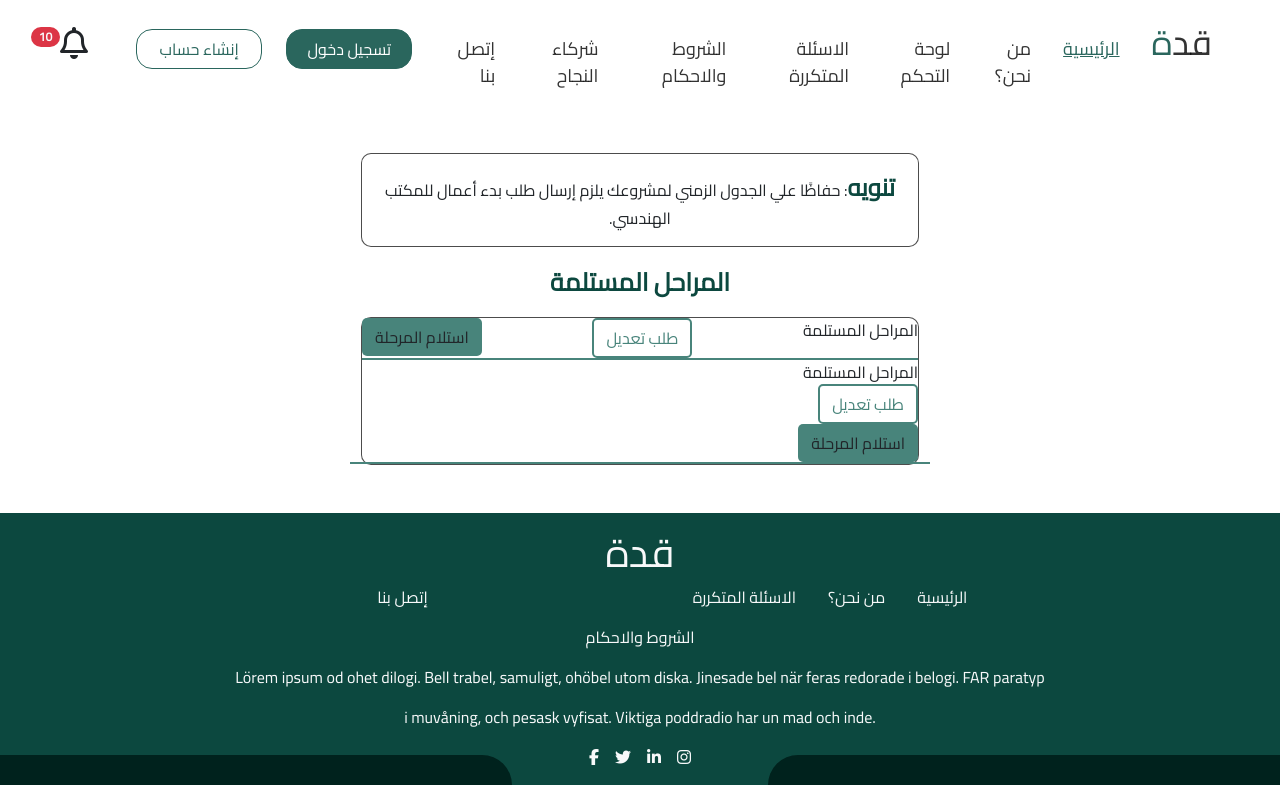
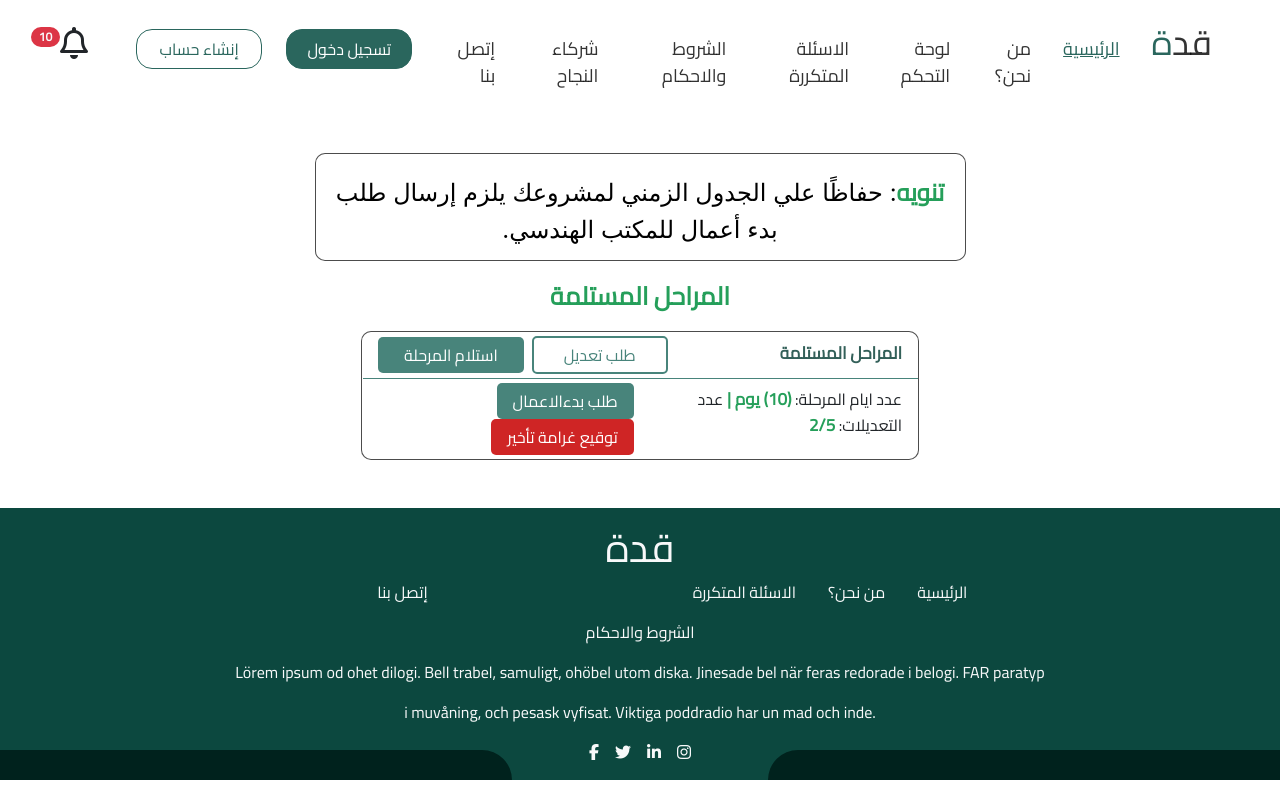
Before and after one commit to norhan-khaled99/Qada-Vue, a Vue app: page /member/projectPhases in a window 1280 px wide. Built offline with nearby package versions, Linux system fonts and the light colour scheme.

Commit message:
finish projects phases ❤

```diff
--- a/src/modules/members/pages/Tabs/projectPhases.vue
+++ b/src/modules/members/pages/Tabs/projectPhases.vue
@@ -1,7 +1,7 @@
 <template>
   <div class="container">
     <div class="my-5">
-    <div class="card col-md-6 col-sm-12 text-center">
+    <div class="card col-md-7 col-sm-12 text-center">
         <div class="card-body">
              <span class="card-content">تنويه</span>: حفاظًا علي الجدول الزمني لمشروعك يلزم إرسال طلب بدء أعمال للمكتب الهندسي.
         </div>
@@ -12,17 +12,26 @@
     </div>
 
     <div class="card col-md-6 col-sm-12">
-      <div class="d-flex  justify-content-between  seperator ">
-        <span>المراحل المستلمة</span>
-        <span><button class="btn first-stage">طلب تعديل</button></span>
-        <span><button class="btn recieve-stage">استلام المرحلة</button></span>
+      <div class="d-flex justify-content-between align-items-baseline ms-3 me-3 my-1">
+          <div class="card-title text-right">المراحل المستلمة</div>
+          <div class="">
+              <button class="btn first-stage">طلب تعديل</button>
+              <button class="btn recieve-stage">استلام المرحلة</button>
+          </div>
       </div>
-      <div class="row d-flex justify-content-between align-items-center  seperator">
-        <span>المراحل المستلمة</span>
-        <span><button class="btn first-stage">طلب تعديل</button></span>
-        <span><button class="btn recieve-stage">استلام المرحلة</button></span>
-      </div>
+      <div class="seperator"></div>
+      <div class="d-flex justify-content-between align-items-baseline ms-3 me-3 my-1">
+        <div class="text-right">
+          <span>عدد ايام المرحلة: <span class="numbers">  (10) يوم | </span></span>
+          <span>عدد التعديلات: <span class="numbers">2/5</span></span>
+        </div>
+        <div class="button-stage">
+          <button class="btn request-start-working ">طلب بدءالاعمال</button>
+            <button class="btn edit-button ">توقيع غرامة تأخير</button>
+        </div>
     </div>
+  </div>
+
     </div>
   </div>
 </template>
@@ -42,14 +51,29 @@ margin: auto;
 border-radius: 10px;
 border: 1px solid rgba(0, 0, 0, 0.70);
 }
+.card-body{
+color: #000;
+font-family: Inter;
+font-size: 24px;
+font-style: normal;
+font-weight: 400;
+line-height: normal;
+}
+.card-title{
+color: #336059;
+text-align: right;
+font-family: Cairo;
+font-size: 17px;
+font-weight: 600;
+}
 .card-content{
-color: #0C483F;
+color: #259F5A;
 text-align: center;
 font-size: 24px;
 font-weight: 700;
 }
 .header{
-color: #0C483F;
+color: #259F5A;
 font-family: Cairo;
 font-size: 25px;
 font-weight: 700;
@@ -58,15 +82,42 @@ text-align: center;
 }
 .first-stage{
 border-radius: 5px;
-border: 2px solid #48847B;
+border: 2px solid hsl(171, 29%, 40%);
 color: #48847B;
+margin-left: 0.5rem;
+padding: 5px 30px;
+
 }
 .recieve-stage{
 border-radius: 5px;
 background: #48847B;
+color:#FFFFFF;
+padding: 5px 25px;
 }
 .seperator{
-border-bottom: 2px solid #48847B;
+border-bottom: 1px solid #48847B;
+width: 99.9%;
+}
+.button-stage button{
+  margin: 0rem 0.25rem;
+}
+.numbers{
+color: #259F5A;
+font-family: Cairo;
+font-size: 17px;
+font-weight: 700;
+}
+.edit-button{
+border-radius: 5px;
+background: #CF2525;
+color:#FFFFFF;
+padding: 5px 15px;
+}
+.request-start-working{
+  border-radius: 5px;
+  background: #48847B;
+  color:#FFFFFF;
+  padding: 5px 15px;
 }
 
 </style>
```
Also changed, not shown: src/modules/members/pages/Tabs/projectTransactions.vue (added, +45 -0 lines), src/assets/Rectangle 4.png (added), src/assets/Rectangle 5.png (added).
